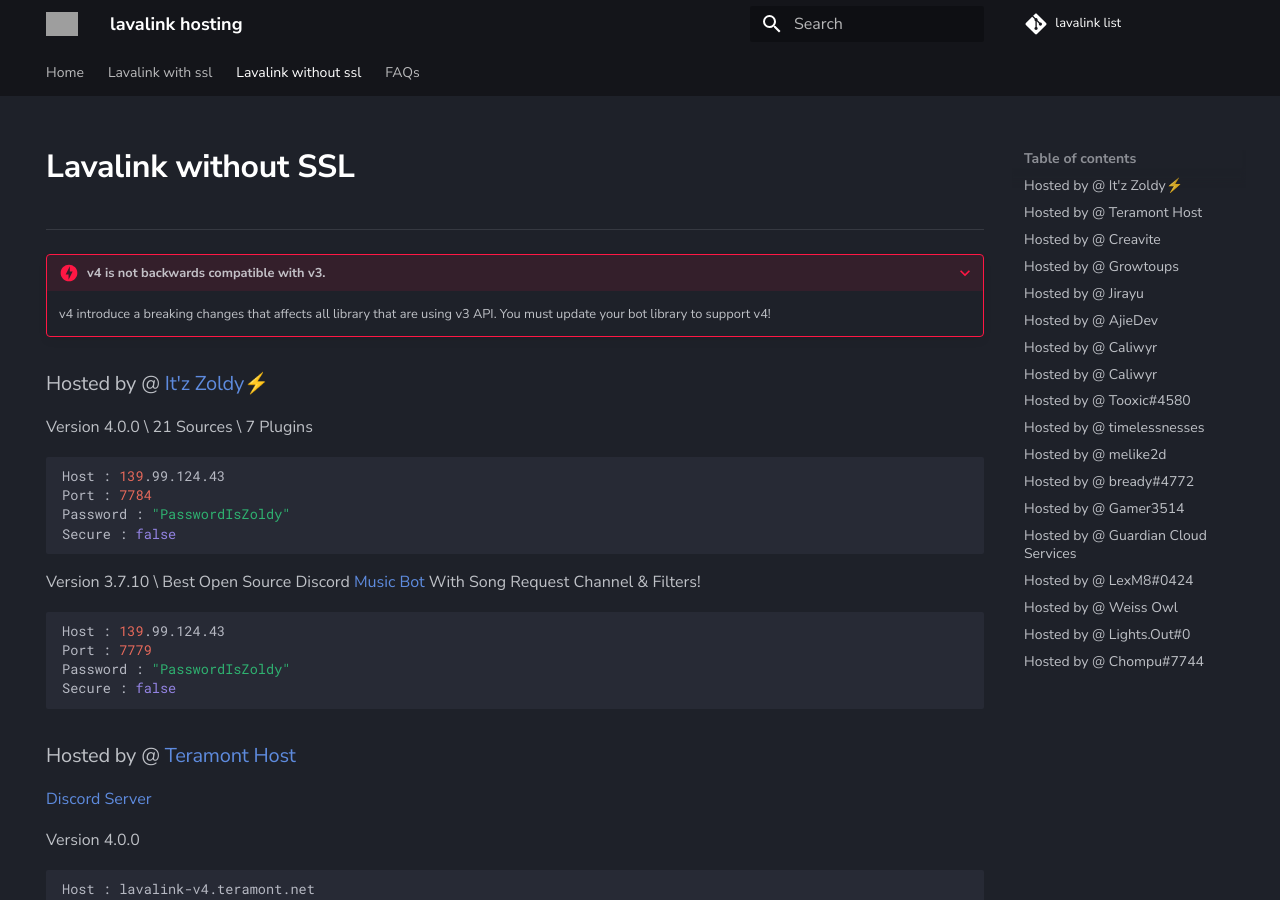
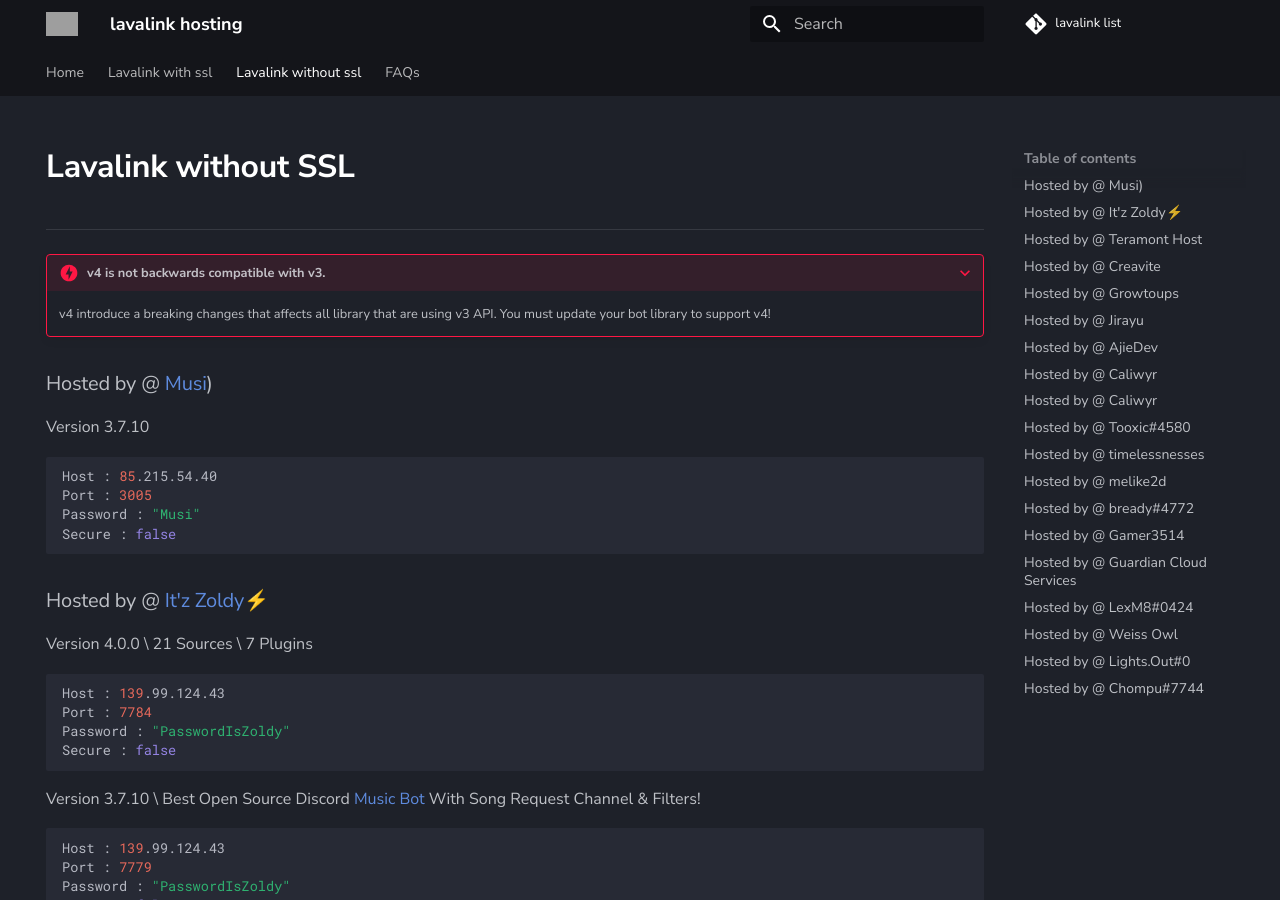
Before and after one commit to DarrenOfficial/lavalink-list, an MkDocs documentation site: the page built from docs/NoSSL/lavalink-without-ssl.md, in a window 1280 px wide and 900 px high. Built offline with MkDocs 1.6.1 and Material for MkDocs 9.7.7, drawn with Linux system fonts in a browser that asks for light colours; comment, search, counter and statistics services are not loaded; grey boxes are pictures that could not be loaded.

Commit message:
Update lavalink-without-ssl.md

````diff
--- a/docs/NoSSL/lavalink-without-ssl.md
+++ b/docs/NoSSL/lavalink-without-ssl.md
@@ -16,6 +16,15 @@ description: Without SSL should work out of the box!
 
     v4 introduce a breaking changes that affects all library that are using v3 API.
     You must update your bot library to support v4!
+
+### Hosted by @ [Musi](https://discord.com/application-directory/1050068181504499732))
+Version 3.7.10
+```bash
+Host : 85.215.54.40
+Port : 3005
+Password : "Musi"
+Secure : false
+```
 
 ### Hosted by @ [It'z Zoldy⚡](https://github.com/RainyXeon/ByteBlaze)
 Version 4.0.0 \ 21 Sources \ 7 Plugins
````
